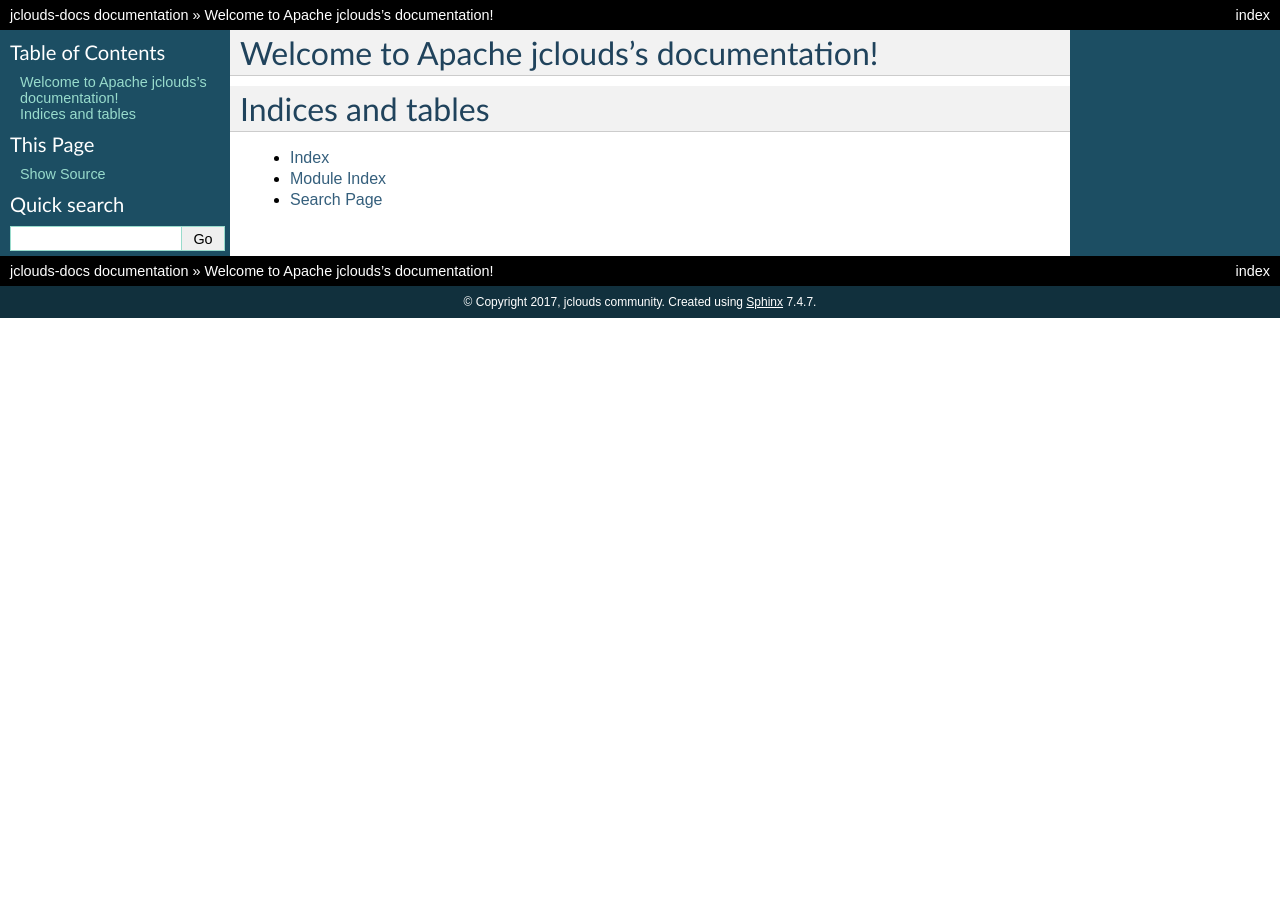
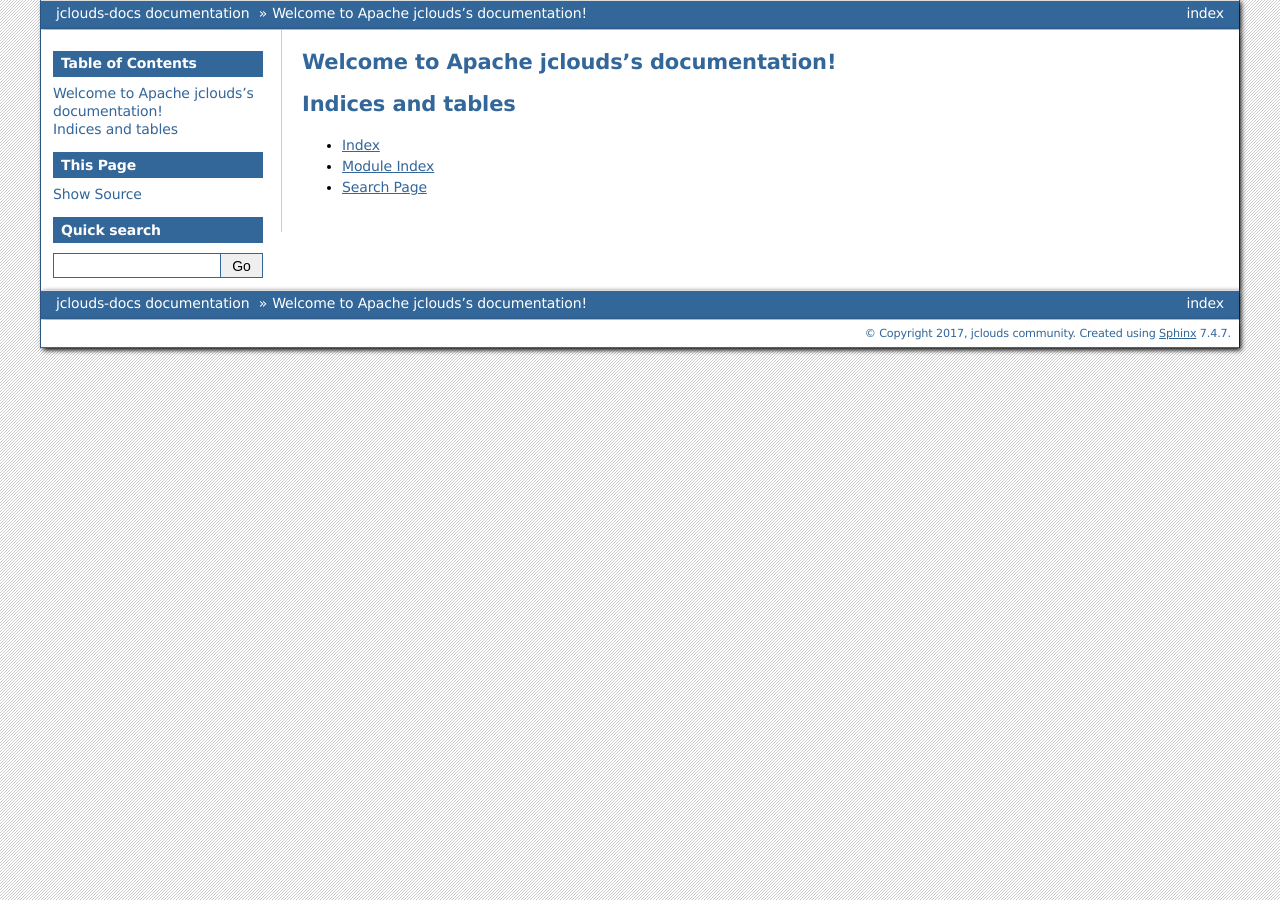
Before and after one commit to andreaturli/jclouds-docs, a Sphinx documentation site: the page built from docs/index.rst, in a window 1280 px wide. Built offline with Sphinx 7.4.7, drawn with Linux system fonts in a browser that asks for light colours.

Commit message:
using bizstyle theme

```diff
--- a/docs/conf.py
+++ b/docs/conf.py
@@ -83,16 +83,14 @@
 # a list of builtin themes.
 #
 #html_theme = 'alabaster'
-html_theme = "classic"
+html_theme = "bizstyle"
 
 # Theme options are theme-specific and customize the look and feel of a theme
 # further.  For a list of options available for each theme, see the
 # documentation.
 #
 # html_theme_options = {}
-html_theme_options = {
-    "relbarbgcolor": "black"
-}
+
 # Add any paths that contain custom static files (such as style sheets) here,
 # relative to this directory. They are copied after the builtin static files,
 # so a file named "default.css" will overwrite the builtin "default.css".
```
